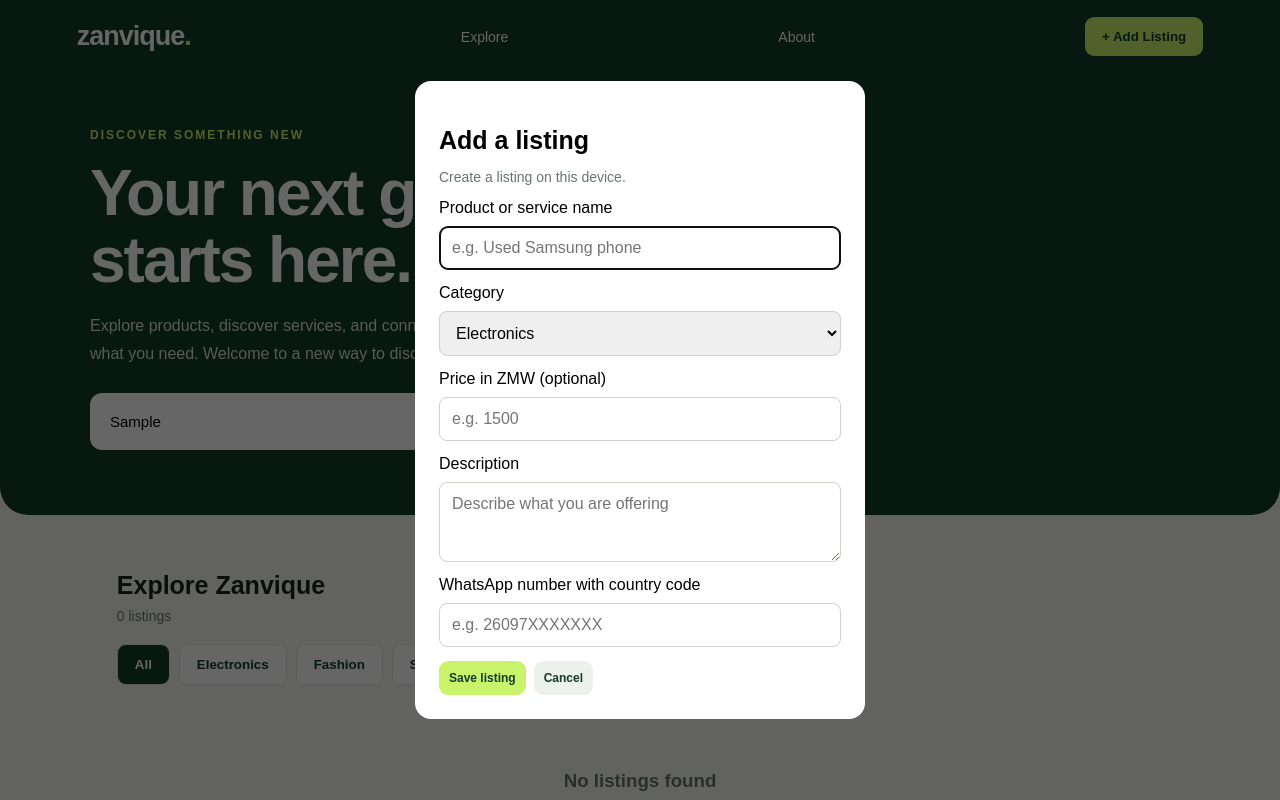
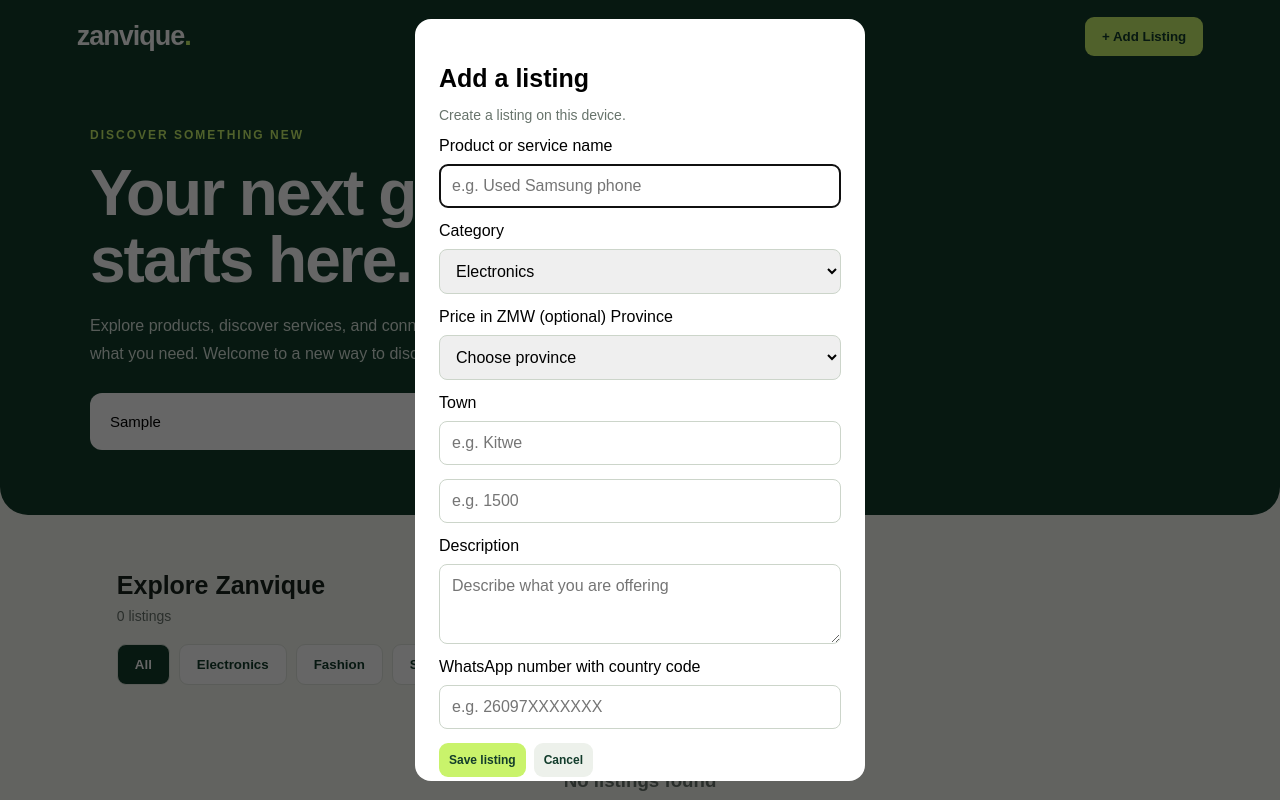
Before and after one commit to kundaconrad308-rentmatezambia/zanvique, a plain HTML site: page index.html in a window 1280 px wide. Both pictures are taken after typing "Sample", "name@example.com", "Sample123", "name@example.com", "Sample123" into the empty fields and a click on the button "+ Add Listing". Shown: the top 800 px of the page. Drawn offline with nearby package versions, Linux system fonts and the light colour scheme.

Commit message:
Update index.html

```diff
--- a/index.html
+++ b/index.html
@@ -280,6 +280,24 @@
       <option>Other</option>
     </select>
     <label for="itemPrice">Price in ZMW (optional)</label>
+    <label for="itemProvince">Province</label>
+<select id="itemProvince" required>
+  <option value="">Choose province</option>
+  <option value="Copperbelt">Copperbelt</option>
+  <option value="Lusaka">Lusaka</option>
+  <option value="Central">Central</option>
+  <option value="Eastern">Eastern</option>
+  <option value="Luapula">Luapula</option>
+  <option value="Muchinga">Muchinga</option>
+  <option value="Northern">Northern</option>
+  <option value="North-Western">North-Western</option>
+  <option value="Southern">Southern</option>
+  <option value="Western">Western</option>
+</select>
+
+<label for="itemTown">Town</label>
+<input id="itemTown" required placeholder="e.g. Kitwe">
+
     <input id="itemPrice" type="number" min="0" step="0.01" placeholder="e.g. 1500">
     <label for="itemDescription">Description</label>
     <textarea id="itemDescription" maxlength="500" required rows="3" placeholder="Describe what you are offering"></textarea>
```
